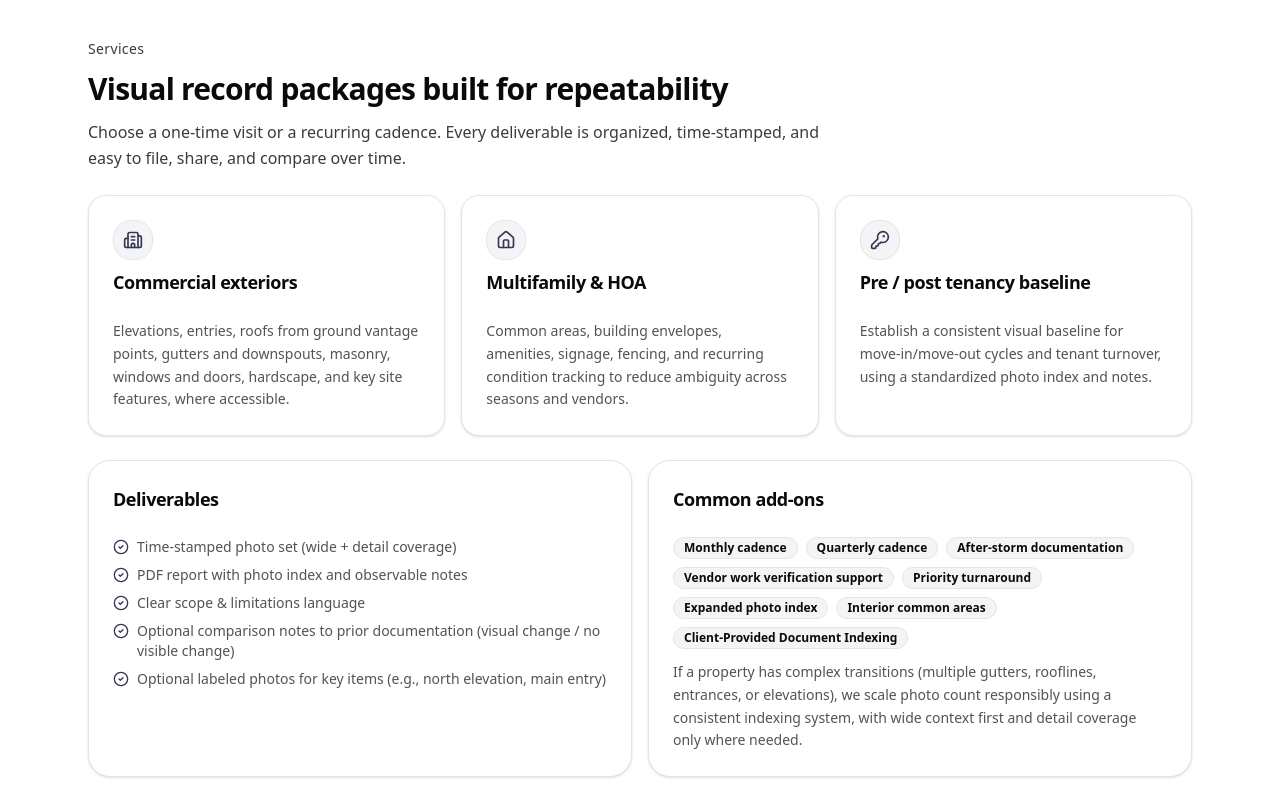
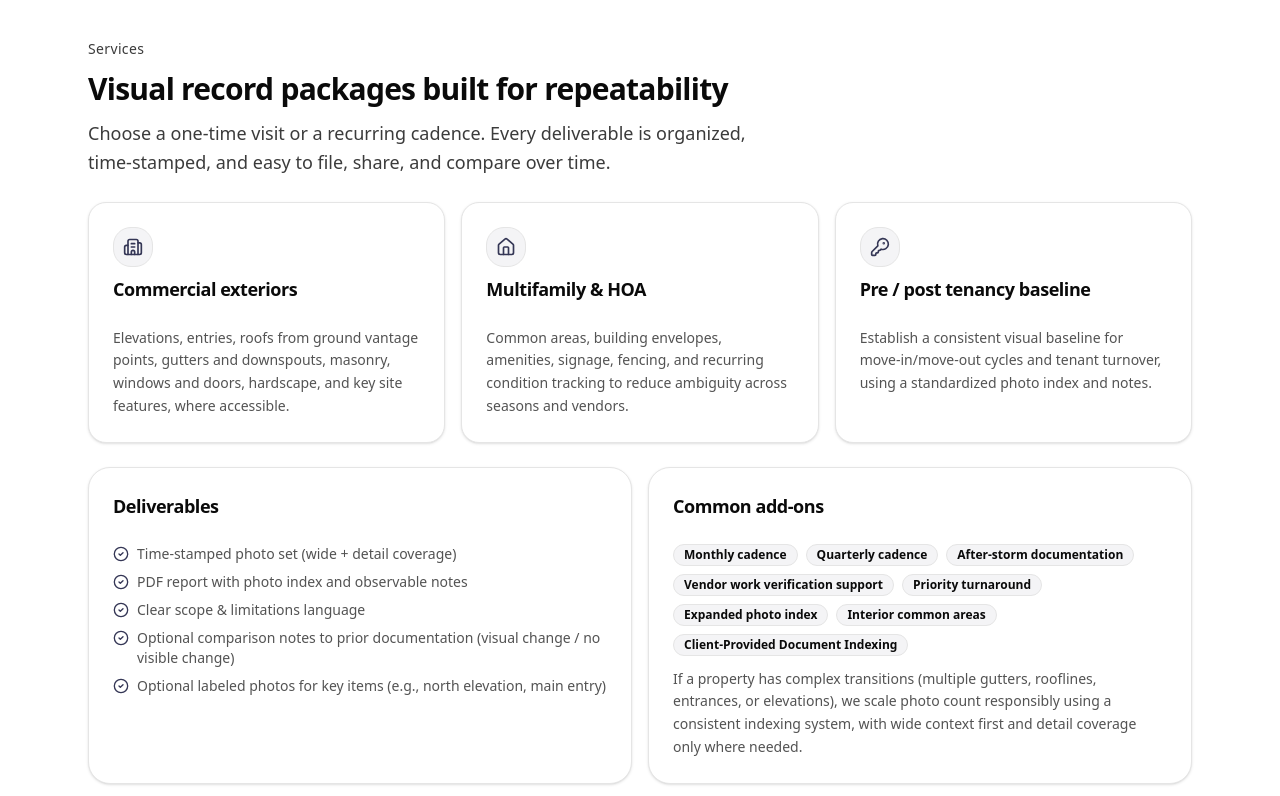
Before and after one commit to bennettb15/scout-site, a React (Vite) app: page / in a window 1280 px wide. Shown: the part 1224-2020 px from the top of the page. Built offline with nearby package versions, Linux system fonts and the light colour scheme.

Commit message:
value subtitle adjust

```diff
--- a/src/ScoutMarketingSite.jsx
+++ b/src/ScoutMarketingSite.jsx
@@ -106,14 +106,15 @@ const Section = ({ id, eyebrow, title, subtitle, children, className = "", inver
   {title}
 </h2>
         {subtitle ? (
-          <p
-    className={`mt-3 max-w-3xl text-base leading-relaxed ${
+  <p
+    className={`mt-3 max-w-2xl text-lg leading-relaxed ${
       invert ? "text-white/85" : "text-current/80"
     }`}
   >
     {subtitle}
   </p>
 ) : null}
+
       </div>
             {children}
     </div>
```
